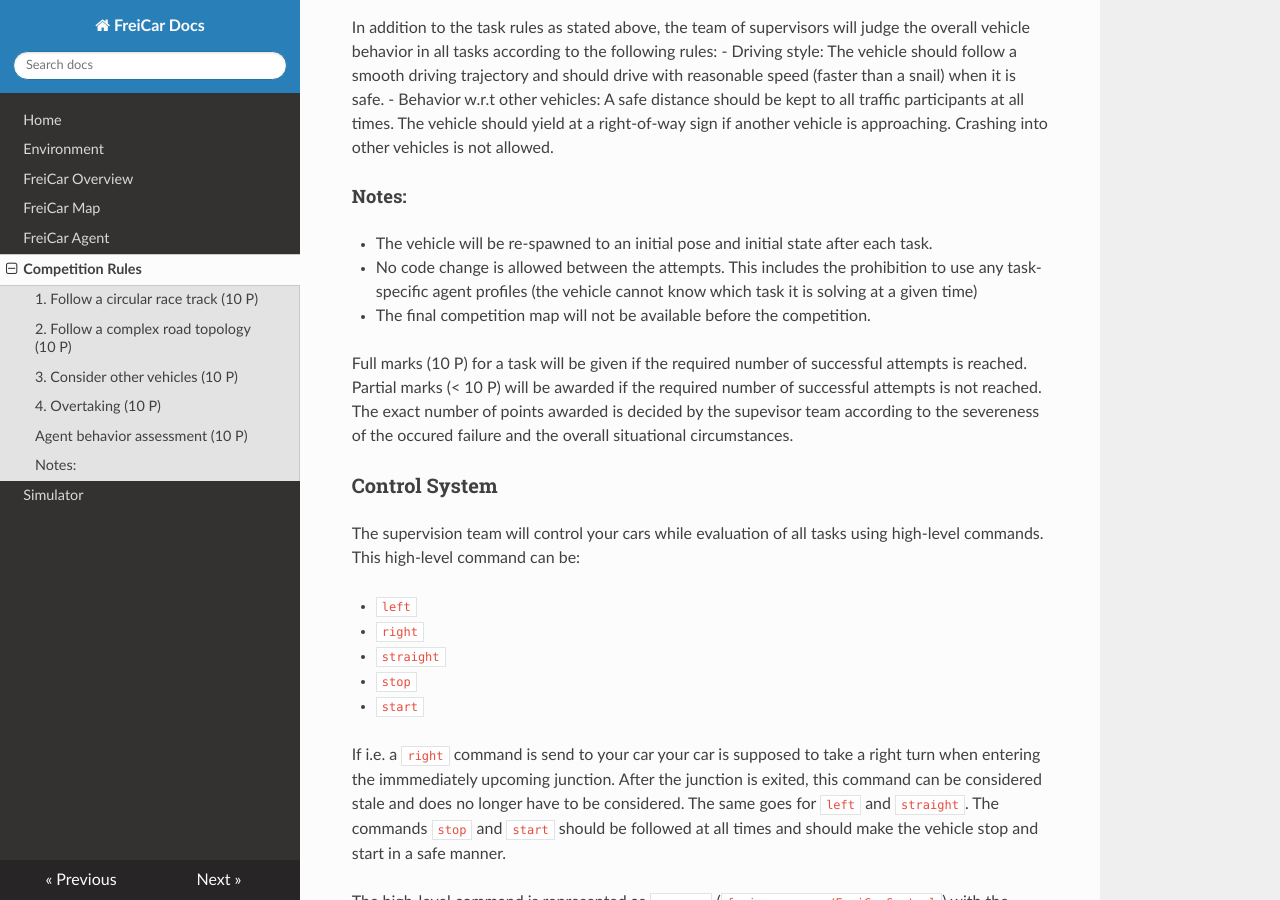
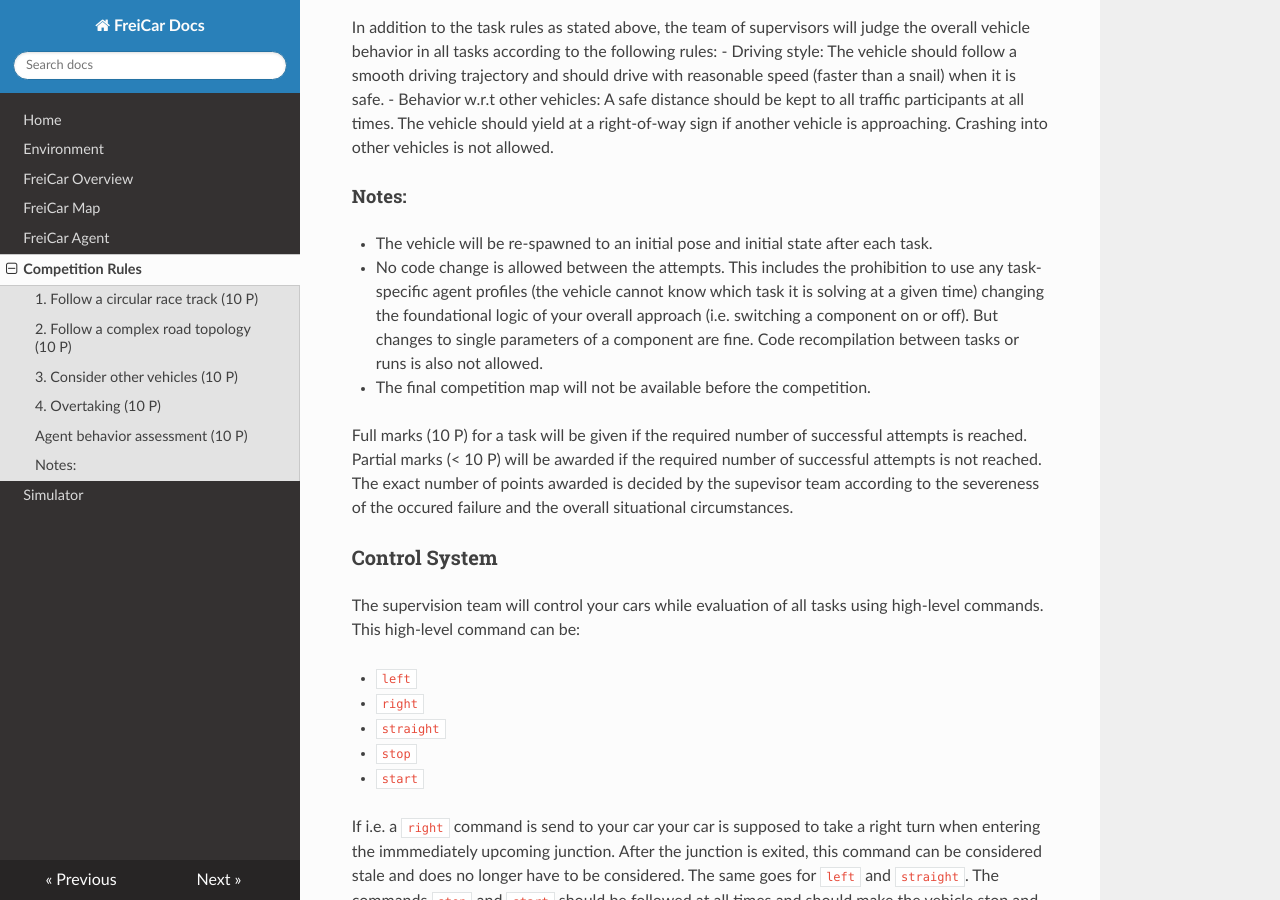
Before and after one commit to JohanVer/freicar_docs, an MkDocs documentation site: the page built from docs/competition_rules.md, in a window 1280 px wide and 900 px high, scrolled down 1405 px. Built offline with MkDocs 1.6.1, drawn with Linux system fonts in a browser that asks for light colours; nearby versions of some CDN libraries.

Commit message:
Update competition_rules.md

```diff
--- a/docs/competition_rules.md
+++ b/docs/competition_rules.md
@@ -38,7 +38,7 @@ In addition to the task rules as stated above, the team of supervisors will judg
 #### Notes:
 
 - The vehicle will be re-spawned to an initial pose and initial state after each task.
-- No code change is allowed between the attempts. This includes the prohibition to use any task-specific agent profiles (the vehicle cannot know which task it is solving at a given time)
+- No code change is allowed between the attempts. This includes the prohibition to use any task-specific agent profiles (the vehicle cannot know which task it is solving at a given time) changing the foundational logic of your overall approach (i.e. switching a component on or off). But changes to single parameters of a component are fine. Code recompilation between tasks or runs is also not allowed.
 - The final competition map will not be available before the competition.
 
 Full marks (10 P) for a task will be given if the required number of successful attempts is reached. Partial marks (< 10 P) will be awarded if the required number of successful attempts is not reached. The exact number of points awarded is decided by the supevisor team according to the severeness of the occured failure and the overall situational circumstances.
```
